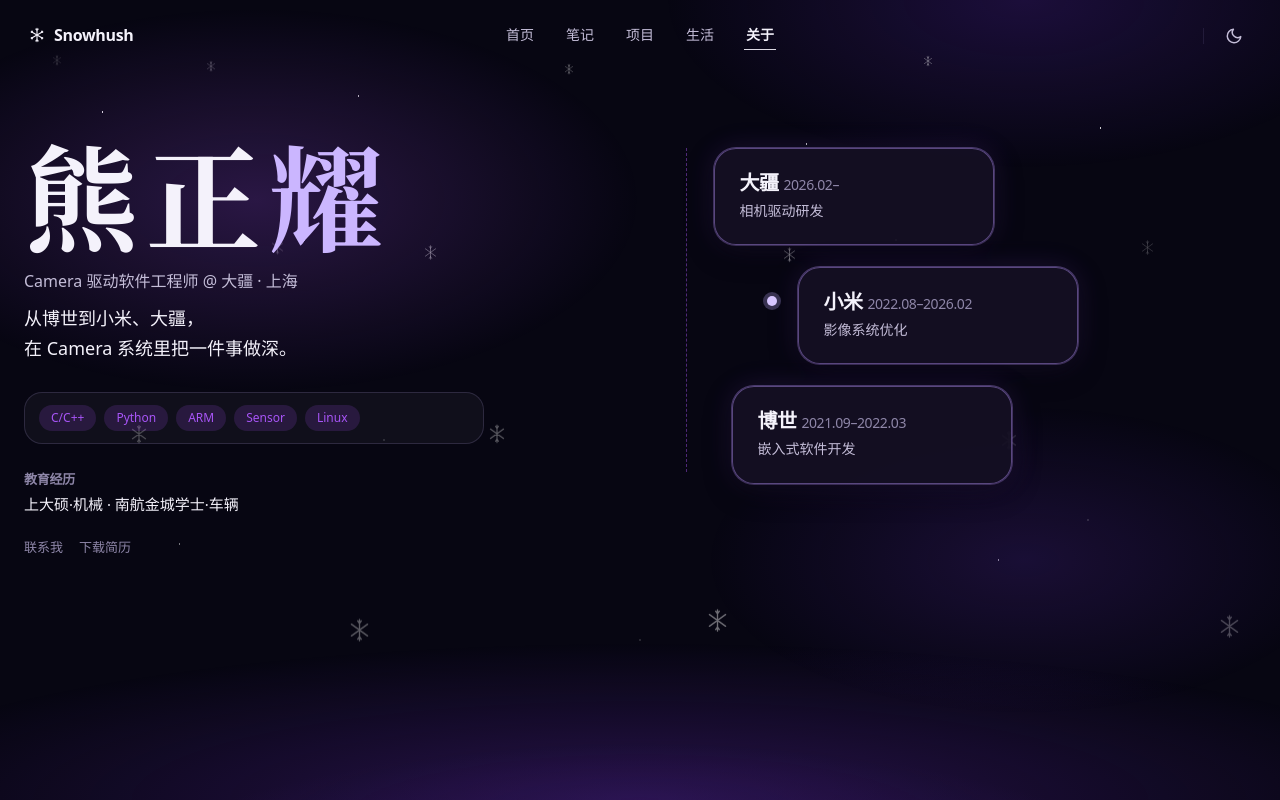
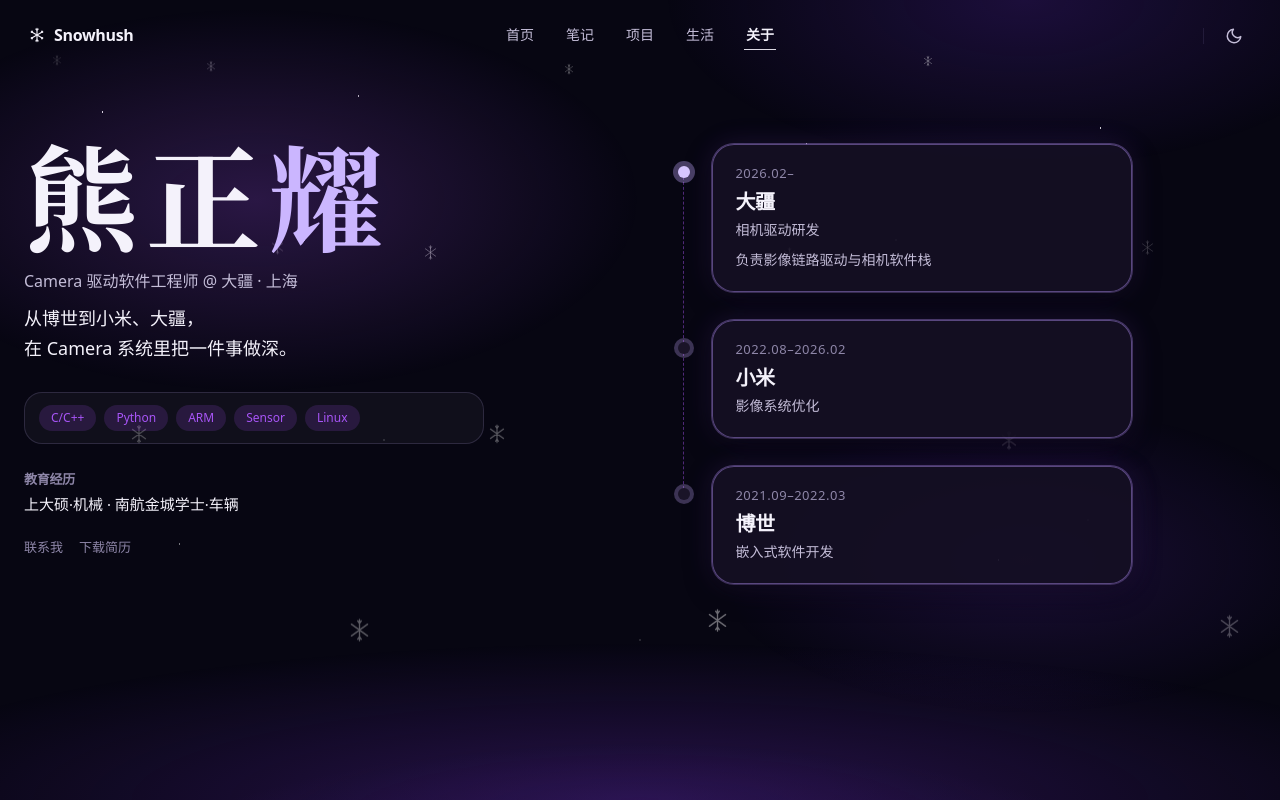
Before and after one commit to xiongzhengyao/Xiong-s-Radiant-Realm, a Vue app: page /about in a window 1280 px wide. Shown: the top 800 px of the page. Built offline with nearby package versions, Linux system fonts and the light colour scheme.

Commit message:
feat(about): turn the career column into a vertical timeline
Replace the staggered cards with a shared rail, a node on each role, and the period above the company.

Co-authored-by: Xiong Zhengyao <xiongzhengyao@users.noreply.github.com>

```diff
--- a/src/views/About.vue
+++ b/src/views/About.vue
@@ -54,27 +54,34 @@
         </p>
       </div>
 
-      <div class="about-right">
-        <div
-          class="resume-rail"
-          aria-hidden="true"
-        />
-        <article
+      <ol class="about-right timeline">
+        <li
           v-for="(job, idx) in workExperience"
           :key="`${job.company}-${job.period}`"
-          class="resume-card reveal"
-          :class="['reveal-delay-' + (idx + 1), { 'is-mid': idx === 1 }]"
-          :style="{ '--offset': `${[0, 84, 18][idx] || 0}px` }"
+          class="timeline-item reveal"
+          :class="['reveal-delay-' + (idx + 1), { 'is-current': idx === 0 }]"
         >
-          <h3>{{ job.company }} <span class="resume-years">{{ job.period }}</span></h3>
-          <p class="resume-duty">
-            {{ job.position }}
-          </p>
-          <p class="resume-detail">
-            {{ job.description }}
-          </p>
-        </article>
-      </div>
+          <span
+            class="timeline-dot"
+            aria-hidden="true"
+          />
+          <article class="timeline-card">
+            <p class="timeline-period">
+              {{ job.period }}
+            </p>
+            <h3>{{ job.company }}</h3>
+            <p class="timeline-role">
+              {{ job.position }}
+            </p>
+            <p
+              v-if="job.description && job.description !== job.position"
+              class="timeline-detail"
+            >
+              {{ job.description }}
+            </p>
+          </article>
+        </li>
+      </ol>
     </section>
   </div>
 </template>
@@ -246,78 +253,89 @@ html.dark .skill-row {
 
 .about-right {
   position: relative;
-  display: flex;
-  flex-direction: column;
-  gap: 22px;
-  padding: 12px 0 0 36px;
+  margin: 8px 0 0;
+  padding: 0;
+  list-style: none;
 }
 
-.resume-rail {
+.timeline-item {
+  position: relative;
+  display: grid;
+  grid-template-columns: 12px minmax(0, 1fr);
+  column-gap: 22px;
+  align-items: start;
+}
+
+.timeline-item:not(:last-child)::before {
+  content: '';
   position: absolute;
-  left: 8px;
-  top: 12px;
-  bottom: 12px;
-  width: 0;
+  left: 5px;
+  top: 28px;
+  bottom: -56px;
   border-left: 1.5px dashed var(--color-accent-border);
 }
 
-.resume-card {
+.timeline-item + .timeline-item {
+  margin-top: 28px;
+}
+
+.timeline-dot {
+  width: 12px;
+  height: 12px;
+  margin-top: 22px;
+  border-radius: 50%;
+  background: #fff;
+  box-shadow: 0 0 0 4px rgba(183, 164, 243, 0.32);
   position: relative;
-  margin-left: var(--offset, 0);
+  z-index: 1;
+}
+
+.timeline-item.is-current .timeline-dot {
+  background: #9b87e8;
+  box-shadow: 0 0 0 5px rgba(183, 164, 243, 0.42);
+}
+
+html.dark .timeline-dot {
+  background: #1a1428;
+  box-shadow: 0 0 0 4px rgba(196, 170, 255, 0.28);
+}
+
+html.dark .timeline-item.is-current .timeline-dot {
+  background: #d7c6ff;
+  box-shadow: 0 0 0 5px rgba(196, 170, 255, 0.35);
+}
+
+.timeline-card {
   background: var(--color-card-bg);
   border: 1px solid var(--color-card-border);
   border-radius: 22px;
   box-shadow: var(--shadow-md), var(--color-card-glow);
-  padding: 22px 24px;
-  max-width: 280px;
+  padding: 18px 22px 20px;
+  max-width: 420px;
 }
 
-.resume-card.is-mid::before {
-  content: '';
-  position: absolute;
-  left: -32px;
-  top: 28px;
-  width: 10px;
-  height: 10px;
-  border-radius: 50%;
-  background: #fff;
-  box-shadow: 0 0 0 4px rgba(183, 164, 243, 0.28);
+.timeline-period {
+  margin: 0 0 6px;
+  font-size: 13px;
+  letter-spacing: 0.04em;
+  color: var(--color-text-tertiary);
 }
 
-html.dark .resume-card.is-mid::before {
-  background: #d7c6ff;
-}
-
-.resume-card h3 {
+.timeline-card h3 {
   font-size: 20px;
   font-weight: 650;
   margin-bottom: 6px;
 }
 
-.resume-years {
-  font-weight: 400;
-  color: var(--color-text-tertiary);
+.timeline-role,
+.timeline-detail {
+  margin: 0;
   font-size: 14px;
+  color: var(--color-text-secondary);
 }
 
-.resume-duty {
-  font-size: 14px;
-  color: var(--color-text-secondary);
-  margin: 0;
-}
-
-.resume-chevron {
-  flex-shrink: 0;
-  color: var(--color-text-tertiary);
-  transition: transform var(--duration-base) var(--ease-out);
-}
-
-.resume-chevron.open {
-  transform: rotate(180deg);
-}
-
-.resume-detail {
-  display: none;
+.timeline-detail {
+  margin-top: 8px;
 }
 
 @media (max-width: 860px) {
@@ -326,27 +344,19 @@ html.dark .resume-card.is-mid::before {
     gap: 48px;
   }
 
-  .about-right {
-    padding-left: 24px;
-  }
-
-  .resume-card {
-    margin-left: 0 !important;
+  .timeline-card {
+    max-width: none;
   }
 }
 
 @media print {
   .about-atmosphere,
-  .about-actions,
-  .resume-chevron {
+  .about-actions {
     display: none !important;
   }
 
-  .resume-detail {
+  .timeline-detail {
     display: block !important;
-    margin-top: 8px;
-    font-size: 13px;
-    color: var(--color-text-secondary);
   }
 }
 </style>
```
